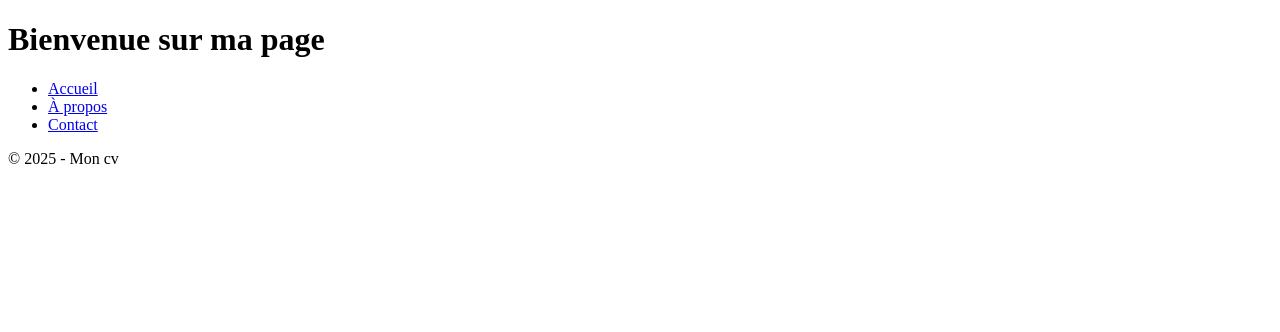
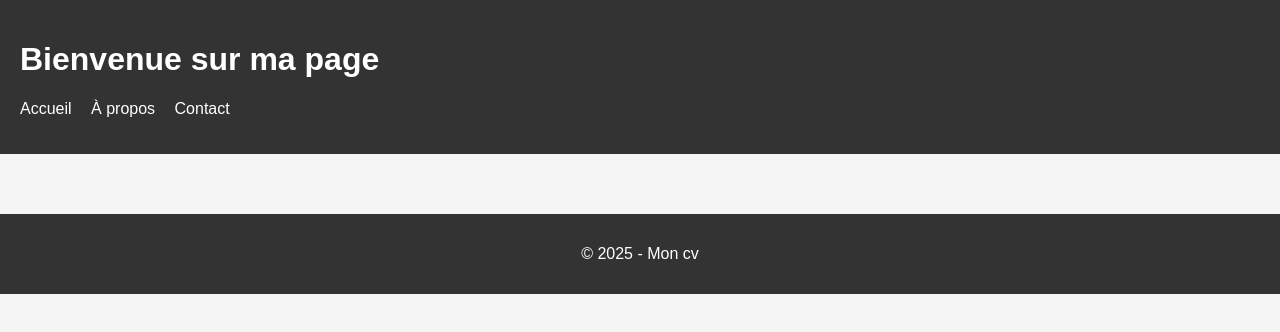
Before and after one commit to t7cknp8psn-code/mon-cv, a plain HTML site: page index.html in a window 1280 px wide. Drawn offline with Linux system fonts and the light colour scheme.

Commit message:
mise en place du style css

```diff
--- a/index.html
+++ b/index.html
@@ -3,7 +3,8 @@
 <head>
     <meta charset="UTF-8">
     <meta name="viewport" content="width=device-width, initial-scale=1.0">
-    <title>Titre de la page</title>
+    <title>MON CV</title>
+     <link rel="stylesheet" href="style.css">
 
 </head>
 
--- /dev/null
+++ b/style.css
@@ -0,0 +1,47 @@
+body {
+    font-family: Arial, sans-serif;
+    margin: 0;
+    background: #f5f5f5;
+}
+
+/* En-tête */
+header {
+    background: #333;
+    color: white;
+    padding: 20px;
+}
+
+header nav ul {
+    list-style: none;
+    padding: 0;
+}
+
+header nav ul li {
+    display: inline;
+    margin-right: 15px;
+}
+
+header nav a {
+    color: white;
+    text-decoration: none;
+}
+
+/* Contenu */
+main {
+    padding: 20px;
+}
+
+section {
+    background: white;
+    padding: 15px;
+    border-radius: 5px;
+}
+
+/* Pied de page */
+footer {
+    background: #333;
+    color: white;
+    text-align: center;
+    padding: 15px;
+    margin-top: 20px;
+}
```
